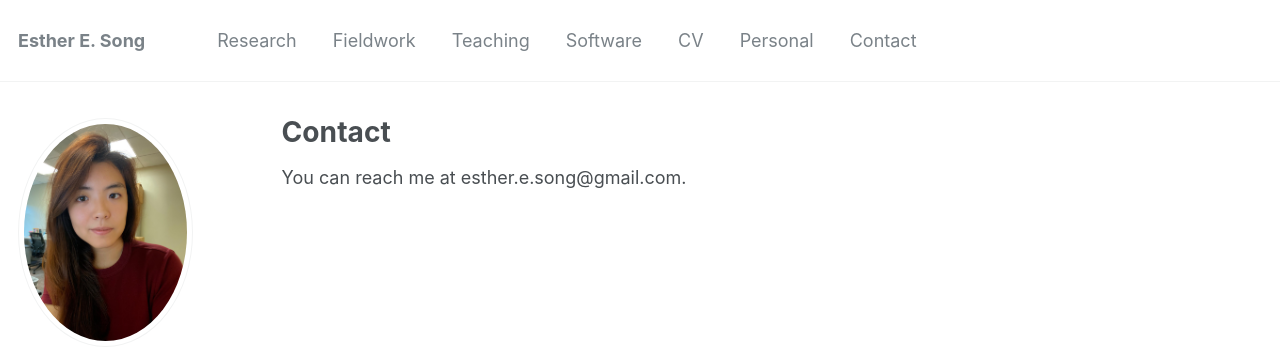
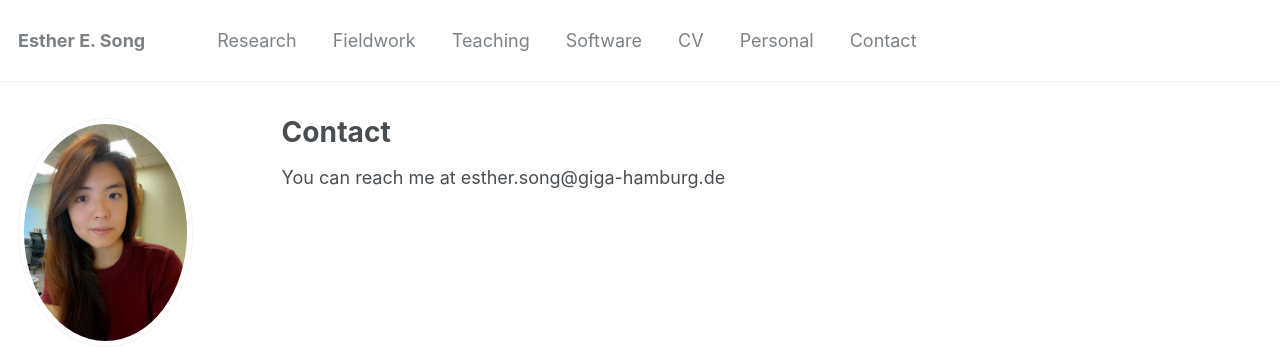
Before and after one commit to ehsong/ehsong.github.io, a Jekyll site: the page built from _pages/contact.md, in a window 1280 px wide. Shown: the top 359 px of the page. Built offline with Jekyll 4.4.1, drawn with Linux system fonts in a browser that asks for light colours; some web fonts are replaced.

Commit message:
Update contact.md

```diff
--- a/_pages/contact.md
+++ b/_pages/contact.md
@@ -8,4 +8,4 @@ redirect_from:
 ---
 {% include base_path %}
 
-You can reach me at esther.e.song@gmail.com.
+You can reach me at esther.song@giga-hamburg.de
```
